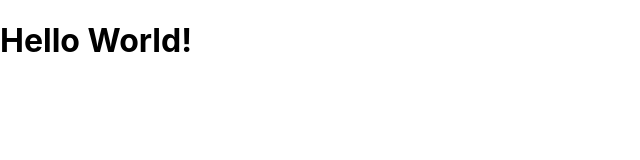
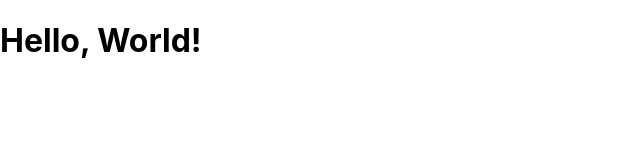
Before and after one commit to amitbhalla/expensecalc, a React (Create React App) app: page / in a window 1280 px wide. Shown: the top 160 px of the page, without its empty margins (0-640 px from the left). Built offline with nearby package versions, Linux system fonts and the light colour scheme.

Commit message:
Boilerplate

```diff
--- a/public/index.html
+++ b/public/index.html
@@ -11,7 +11,7 @@
     />
     <link rel="apple-touch-icon" href="%PUBLIC_URL%/logo192.png" />
     <link rel="manifest" href="%PUBLIC_URL%/manifest.json" />
-    <title>React App</title>
+    <title>App | Amit Bhalla</title>
   </head>
   <body>
     <noscript>You need to enable JavaScript to run this app.</noscript>
--- a/src/App.js
+++ b/src/App.js
@@ -3,7 +3,7 @@ import './App.css';
 function App() {
   return (
     <div className="App">
-      <h1>Hello World!</h1>
+      <h1>Hello, World!</h1>
     </div>
   );
 }
```
